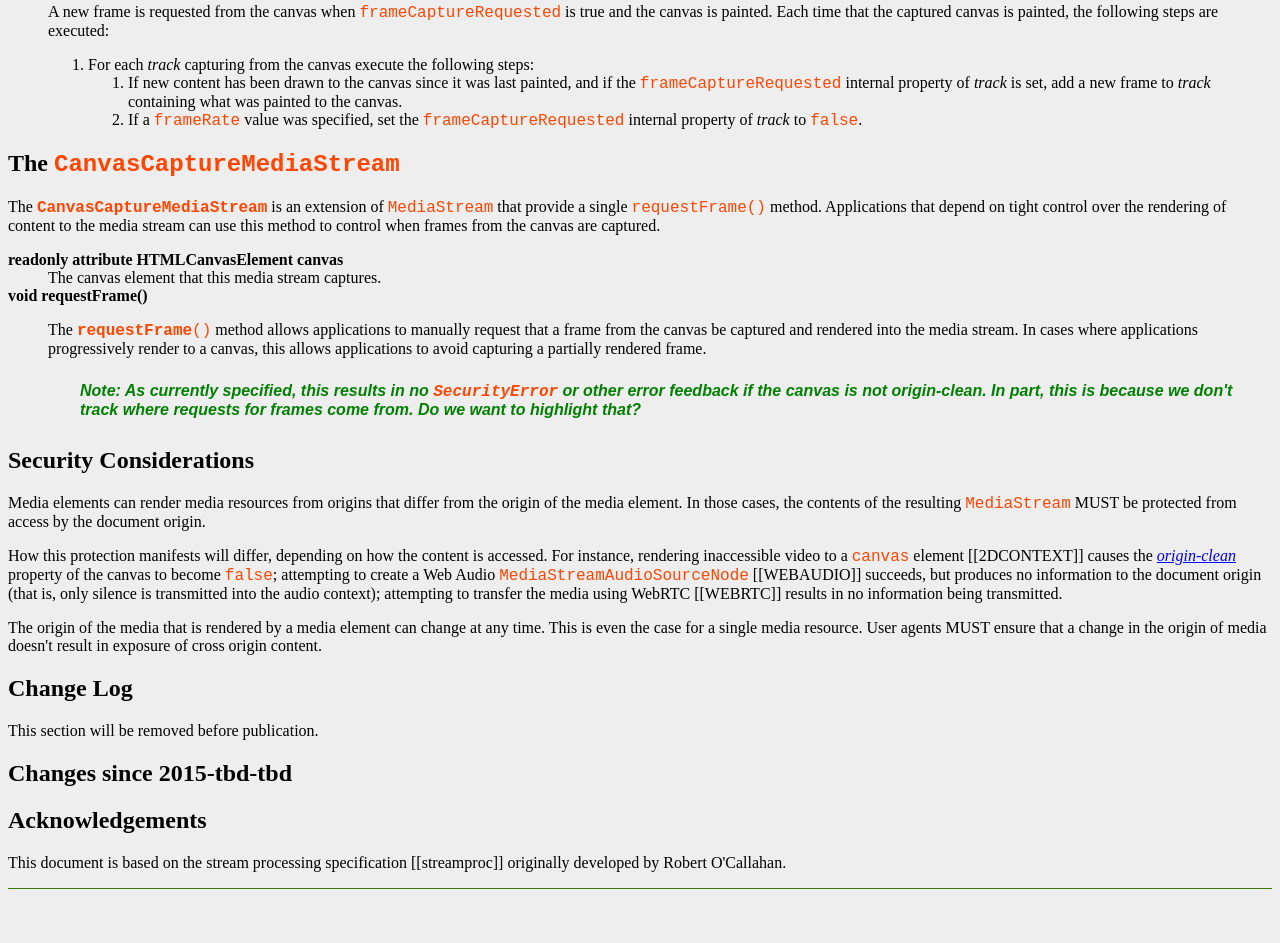
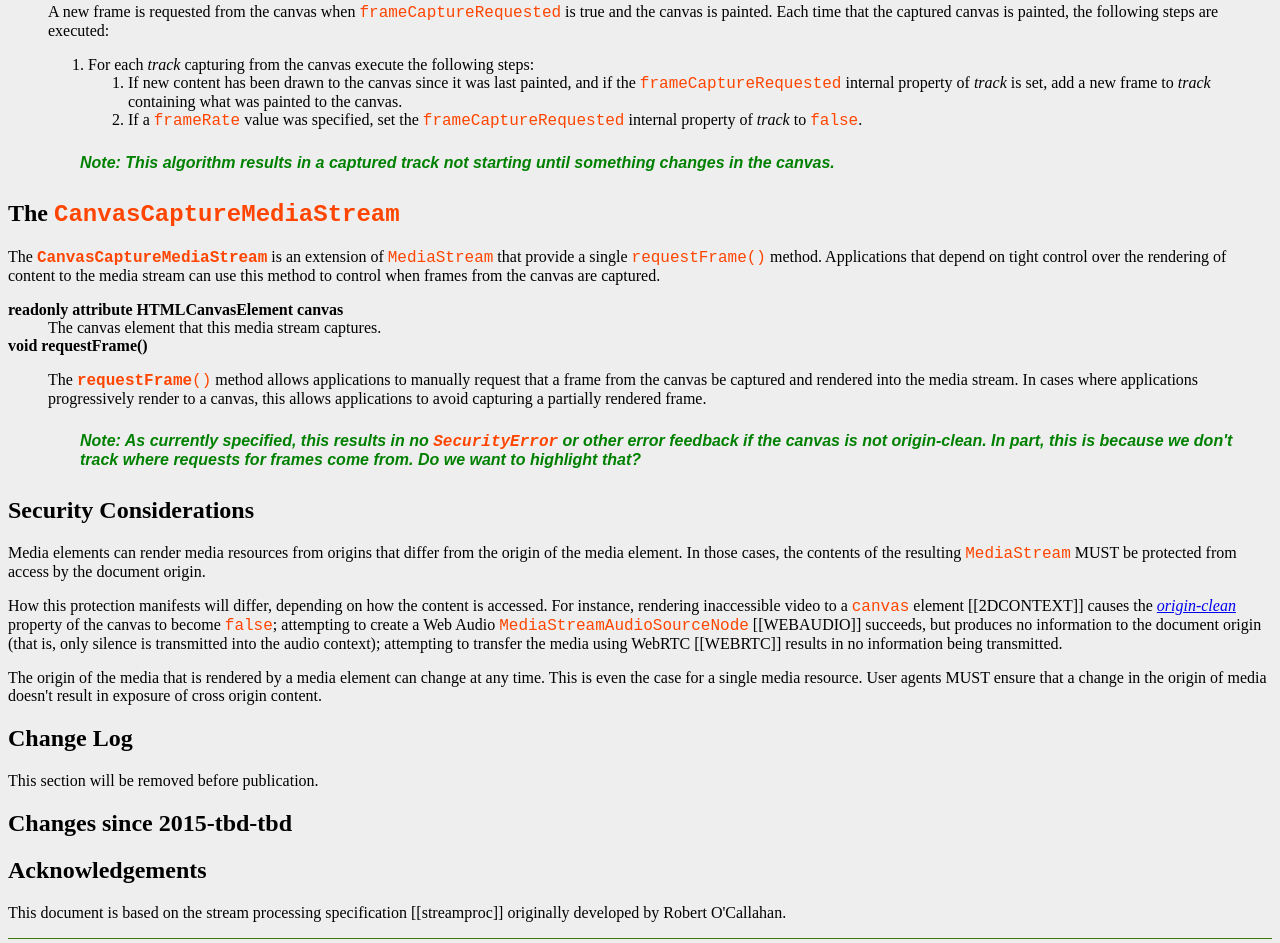
Before and after one commit to w3c/mediacapture-fromelement, a plain HTML site: page index.html in a window 1280 px wide. Shown: the part 1923-2866 px from the top of the page. Drawn offline with Linux system fonts and the light colour scheme.

Commit message:
Adding note about empty tracks

```diff
--- a/index.html
+++ b/index.html
@@ -329,6 +329,10 @@
             </li>
           </ol>
         </p>
+        <p class="note">
+          This algorithm results in a captured track not starting until
+          something changes in the canvas.
+        </p>
       </dd>
     </dl>
 
```
